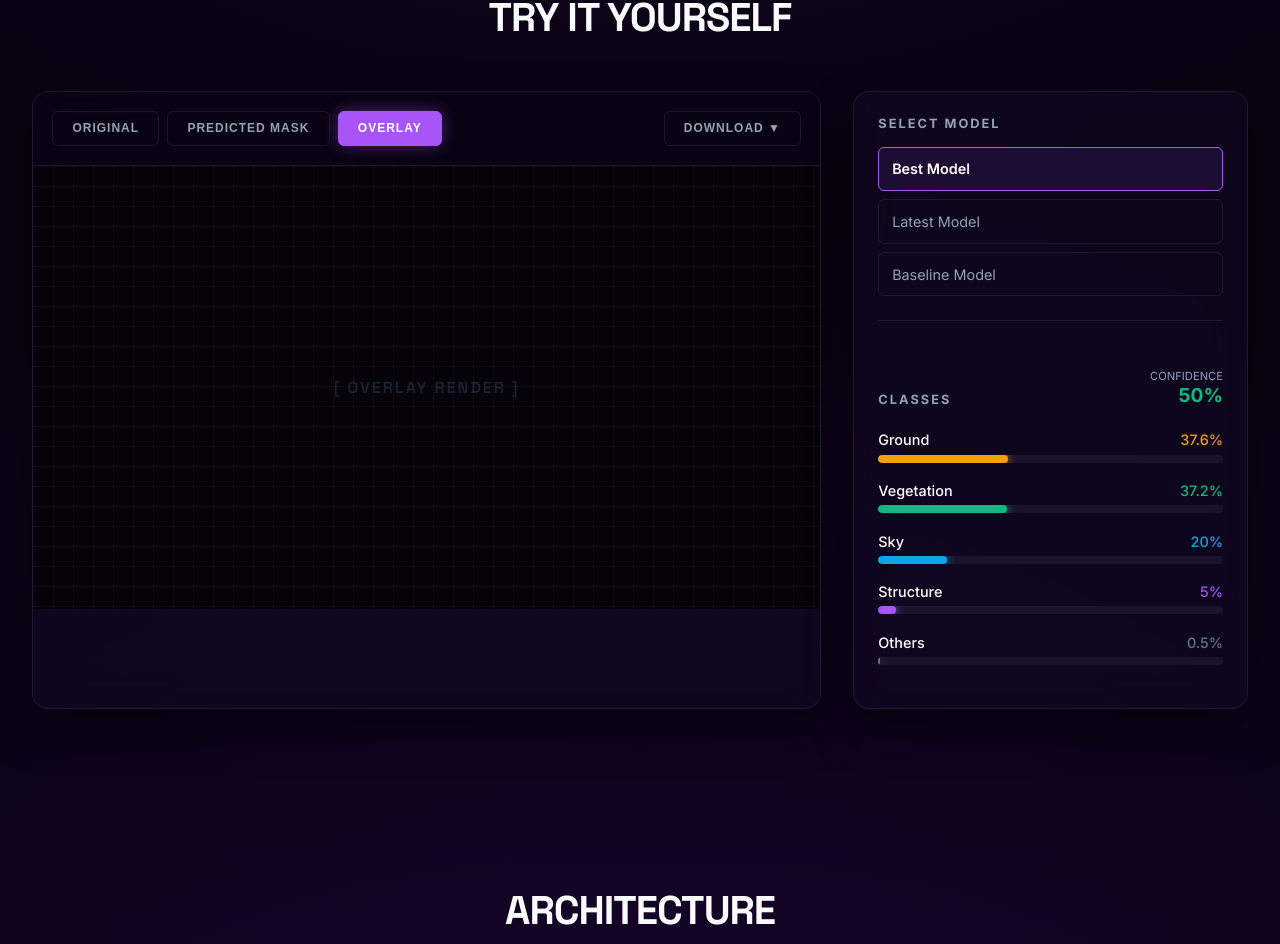
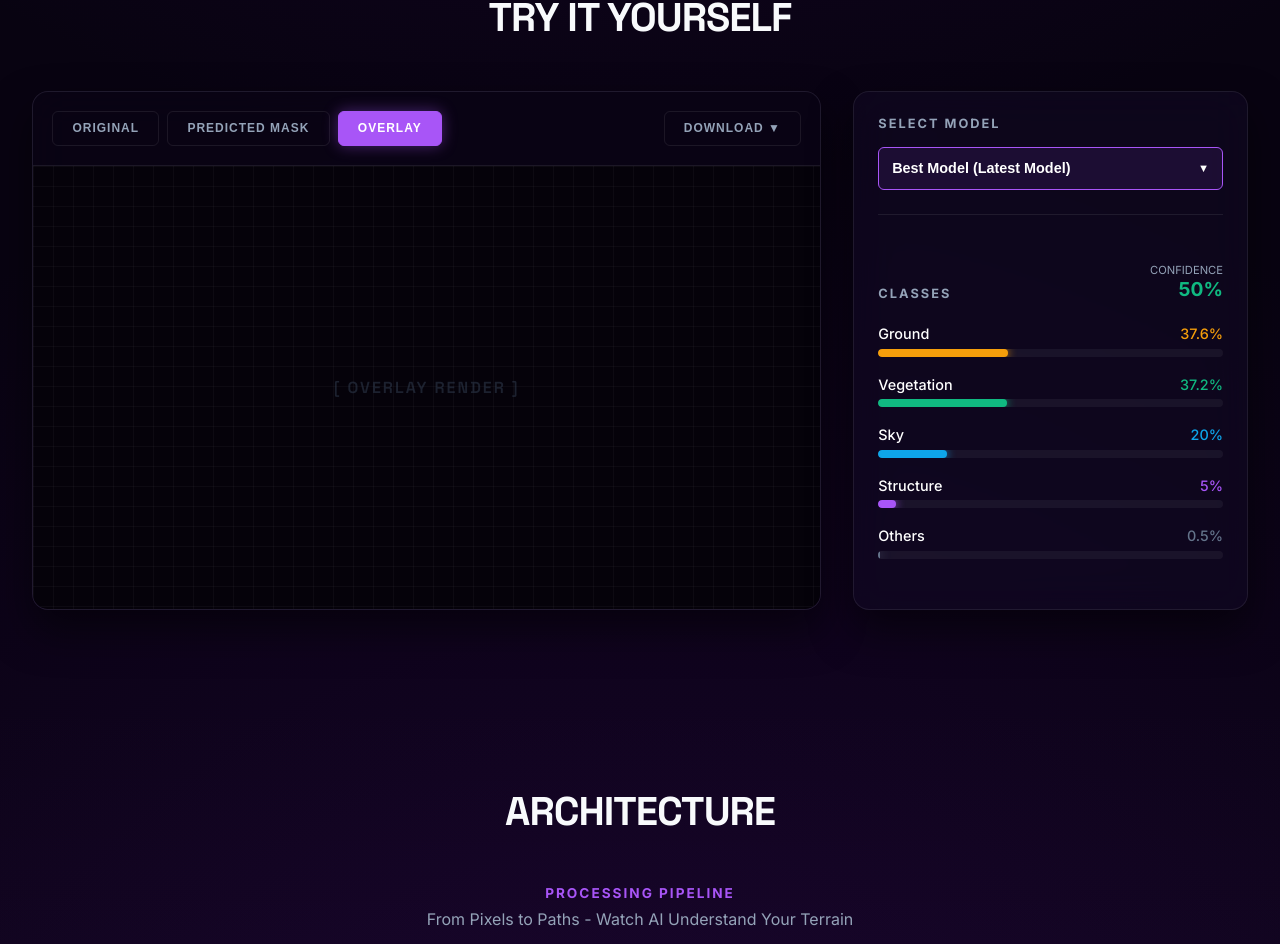
Before and after one commit to I-Lawrence/segvision-ui, a React (Vite) app: page / in a window 1280 px wide. Shown: the part 1091-2035 px from the top of the page. Built offline with nearby package versions, Linux system fonts and the light colour scheme.

Commit message:
added component ui

```diff
--- a/src/components/Demo.jsx
+++ b/src/components/Demo.jsx
@@ -10,22 +10,31 @@ const CLASSES = [
 ];
 
 const MODELS = [
-    { id: 'best', label: 'Best Model' },
+    { id: 'best', label: 'Best Model (Latest Model)' },
     { id: 'latest', label: 'Latest Model' },
     { id: 'baseline', label: 'Baseline Model' }
 ];
 
 export default function Demo() {
     const [view, setView] = useState('overlay');
-    const [selectedModel, setSelectedModel] = useState('best'); // New state for models
-    const [isDropdownOpen, setIsDropdownOpen] = useState(false);
-    const dropdownRef = useRef(null);
+    const [selectedModel, setSelectedModel] = useState('best');
 
-    // Close dropdown when clicking outside of it
+    // Dropdown states
+    const [isDownloadOpen, setIsDownloadOpen] = useState(false);
+    const [isModelDropdownOpen, setIsModelDropdownOpen] = useState(false);
+
+    // Refs for click-outside detection
+    const downloadRef = useRef(null);
+    const modelDropdownRef = useRef(null);
+
+    // Unified click-outside handler for both dropdowns
     useEffect(() => {
         function handleClickOutside(event) {
-            if (dropdownRef.current && !dropdownRef.current.contains(event.target)) {
-                setIsDropdownOpen(false);
+            if (downloadRef.current && !downloadRef.current.contains(event.target)) {
+                setIsDownloadOpen(false);
+            }
+            if (modelDropdownRef.current && !modelDropdownRef.current.contains(event.target)) {
+                setIsModelDropdownOpen(false);
             }
         }
         document.addEventListener("mousedown", handleClickOutside);
@@ -34,9 +43,11 @@ export default function Demo() {
 
     const handleDownload = (type) => {
         console.log(`Trigger download for: ${type}`);
-        // Add your actual download logic here
-        setIsDropdownOpen(false);
+        setIsDownloadOpen(false);
     };
+
+    // Helper to get current model label
+    const currentModelLabel = MODELS.find(m => m.id === selectedModel)?.label || 'Select Model';
 
     return (
         <section id="demo" className="demo-section">
@@ -59,15 +70,15 @@ export default function Demo() {
                         </div>
 
                         {/* Download Dropdown */}
-                        <div style={{ position: 'relative' }} ref={dropdownRef}>
+                        <div style={{ position: 'relative' }} ref={downloadRef}>
                             <button
                                 className="view-btn"
-                                onClick={() => setIsDropdownOpen(!isDropdownOpen)}
+                                onClick={() => setIsDownloadOpen(!isDownloadOpen)}
                             >
                                 DOWNLOAD ▼
                             </button>
 
-                            {isDropdownOpen && (
+                            {isDownloadOpen && (
                                 <div style={{
                                     position: 'absolute',
                                     top: '100%',
@@ -144,32 +155,89 @@ export default function Demo() {
                 {/* Sidebar Panel */}
                 <div className="glass-panel sidebar-panel">
 
-                    {/* Updated Select Model Section */}
+                    {/* Model Dropdown Section */}
                     <div style={{ paddingBottom: '1.5rem', borderBottom: '1px solid var(--border-subtle)' }}>
                         <div className="panel-header">Select Model</div>
-                        <div style={{ display: 'flex', flexDirection: 'column', gap: '0.5rem' }}>
-                            {MODELS.map((model) => {
+
+                        <div style={{ position: 'relative' }} ref={modelDropdownRef}>
+                            <button
+                                onClick={() => setIsModelDropdownOpen(!isModelDropdownOpen)}
+                                onMouseOver={(e) => {
+                                    e.target.style.boxShadow = '0 0 12px rgba(168, 85, 247, 0.6)';
+                                    e.target.style.borderColor = '#d8b4fe';
+                                }}
+                                onMouseOut={(e) => {
+                                    e.target.style.boxShadow = 'none';
+                                    e.target.style.borderColor = 'var(--accent-neon)';
+                                }}
+                                style={{
+                                    width: '100%',
+                                    padding: '0.8rem',
+                                    background: 'rgba(168, 85, 247, 0.1)',
+                                    border: '1px solid var(--accent-neon)',
+                                    borderRadius: '6px',
+                                    color: 'white',
+                                    fontSize: '0.9rem',
+                                    fontWeight: '600',
+                                    cursor: 'pointer',
+                                    display: 'flex',
+                                    justifyContent: 'space-between',
+                                    alignItems: 'center',
+                                    transition: 'all 0.3s ease'
+                                }}
+                            >
+                                <span>{currentModelLabel}</span>
+                                <span style={{ fontSize: '0.7rem', transition: 'transform 0.3s', transform: isModelDropdownOpen ? 'rotate(180deg)' : 'rotate(0deg)' }}>▼</span>
+                            </button>
+
+                            {isModelDropdownOpen && (
+                                <div style={{
+                                    position: 'absolute',
+                                    top: '100%',
+                                    left: 0,
+                                    width: '100%',
+                                    marginTop: '0.5rem',
+                                    backgroundColor: '#1e293b',
+                                    border: '1px solid var(--border-subtle)',
+                                    borderRadius: '6px',
+                                    display: 'flex',
+                                    flexDirection: 'column',
+                                    zIndex: 50,
+                                    boxShadow: '0 10px 15px -3px rgba(0, 0, 0, 0.5)',
+                                    overflow: 'hidden'
+                                }}>
+                                    {MODELS.map((model, index) => {
                                         const isActive = selectedModel === model.id;
+                                        const isLast = index === MODELS.length - 1;
+
                                         return (
-                                    <div
+                                            <button
                                                 key={model.id}
-                                        onClick={() => setSelectedModel(model.id)}
+                                                onClick={() => {
+                                                    setSelectedModel(model.id);
+                                                    setIsModelDropdownOpen(false);
+                                                }}
+                                                onMouseOver={(e) => e.target.style.backgroundColor = 'rgba(168, 85, 247, 0.2)'}
+                                                onMouseOut={(e) => e.target.style.backgroundColor = isActive ? 'rgba(168, 85, 247, 0.1)' : 'transparent'}
                                                 style={{
                                                     padding: '0.8rem',
                                                     background: isActive ? 'rgba(168, 85, 247, 0.1)' : 'transparent',
-                                            border: `1px solid ${isActive ? 'var(--accent-neon)' : 'var(--border-subtle)'}`,
-                                            borderRadius: '6px',
+                                                    border: 'none',
+                                                    borderBottom: isLast ? 'none' : '1px solid var(--border-subtle)',
                                                     color: isActive ? 'white' : 'var(--text-muted)',
+                                                    textAlign: 'left',
+                                                    cursor: 'pointer',
                                                     fontSize: '0.9rem',
                                                     fontWeight: isActive ? '600' : 'normal',
-                                            cursor: 'pointer',
-                                            transition: 'all 0.2s ease'
+                                                    transition: 'background-color 0.2s ease'
                                                 }}
                                             >
                                                 {model.label}
-                                    </div>
+                                            </button>
                                         );
                                     })}
+                                </div>
+                            )}
                         </div>
                     </div>
 
```
Lines whose indentation alone changed are shown as unchanged.
